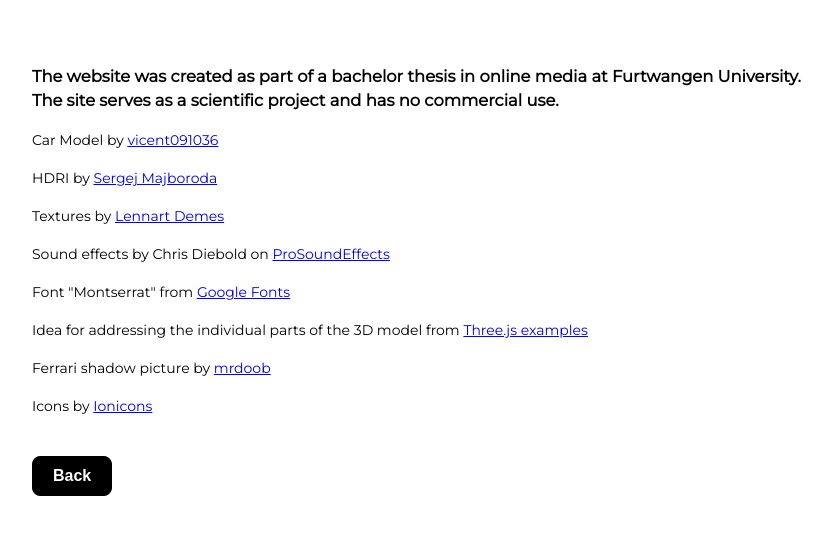
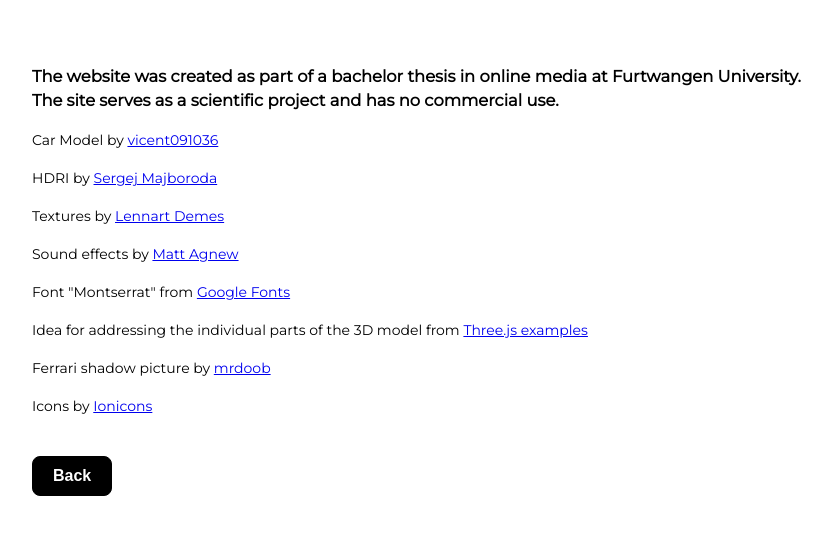
Before and after one commit to JakobMayer/Thesis, a plain HTML site: page resources/sources.html in a window 1280 px wide. Shown: the whole page, without its empty margins (208-1040 px from the left). Drawn offline with Linux system fonts and the light colour scheme.

Commit message:
Update sources.html

```diff
--- a/resources/sources.html
+++ b/resources/sources.html
@@ -41,9 +41,9 @@
 				>
 			</p>
 			<p>
-				Sound effects by Chris Diebold on
-				<a href="https://library.prosoundeffects.com/track/17936984" target="_blank"
-					>ProSoundEffects</a>
+				Sound effects by
+				<a href="http://www.enginemusic.com" target="_blank"
+					>Matt Agnew</a>
 			</p>
 			<p>
 				Font "Montserrat" from
```
